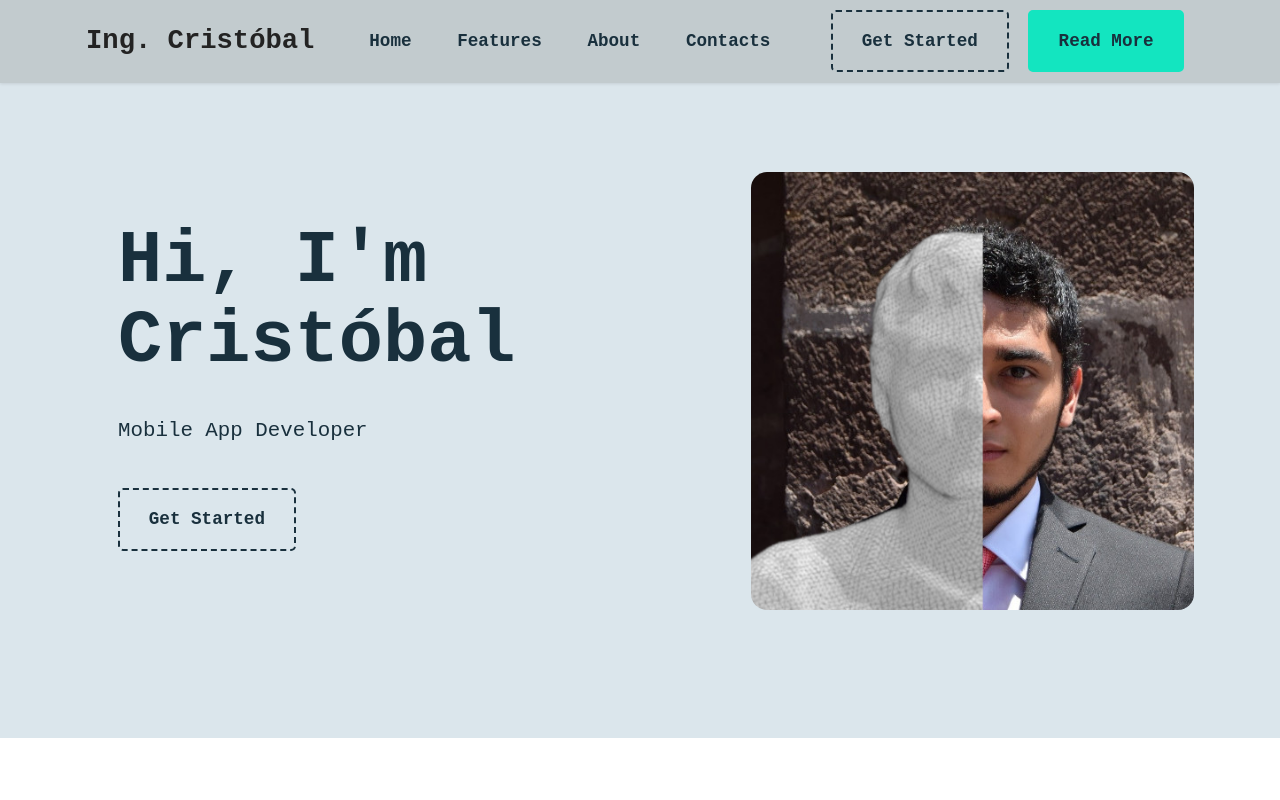
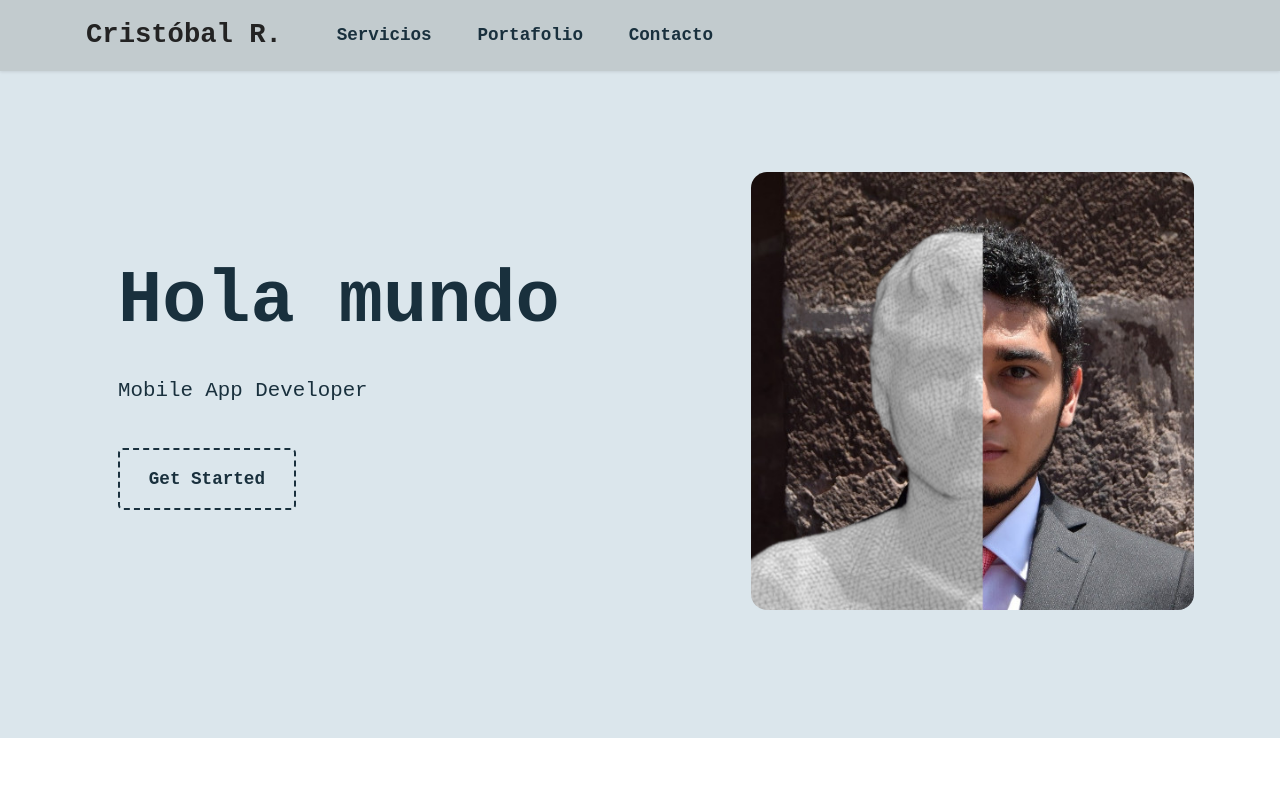
Before and after one commit to cristobalrodbar/cristobalrodbar.github.io, a website: page index.html in a window 1280 px wide. Shown: the top 800 px of the page. Drawn offline with nearby package versions, Linux system fonts and the light colour scheme; some packages are replaced by stand-ins of ours; a script that the page names is missing; a web font is replaced by a local one.

Commit message:
cambios textos

```diff
--- a/index.html
+++ b/index.html
@@ -55,13 +55,11 @@
 <body><section id="top-1" style="display: none;"><a href="https://mobiri.se/a3">Best Website Design Ideas</a> Mobirise v5.6.4 <a href="https://mobiri.se/a6">Web Page Development Software</a></section>
 
   <section data-bs-version="5.1" class="menu menu1 cid-tlVfrwbwzd" once="menu" id="menu01-0">
-
-
     <nav class="navbar navbar-dropdown navbar-fixed-top navbar-expand-lg">
         <div class="container">
             <div class="navbar-brand">
 
-                <span class="navbar-caption-wrap"><a class="navbar-caption text-black display-5" href="#">Ing. Cristóbal</a></span>
+                <span class="navbar-caption-wrap"><a class="navbar-caption text-black display-5" href="#">Cristóbal R.</a></span>
             </div>
             <button class="navbar-toggler" type="button" data-toggle="collapse" data-bs-toggle="collapse" data-target="#navbarSupportedContent" data-bs-target="#navbarSupportedContent" aria-controls="navbarNavAltMarkup" aria-expanded="false" aria-label="Toggle navigation">
                 <div class="hamburger">
@@ -73,27 +71,22 @@
             </button>
             <div class="collapse navbar-collapse" id="navbarSupportedContent">
                 <ul class="navbar-nav nav-dropdown" data-app-modern-menu="true">
-                    <li class="nav-item"><a class="nav-link link text-secondary display-4" href="https://mobiri.se/">Home</a></li>
-                    <li class="nav-item"><a class="nav-link link text-secondary show display-4" href="https://mobiri.se/" aria-expanded="true">Features</a></li>
-                    <li class="nav-item"><a class="nav-link link text-secondary display-4" href="https://mobiri.se/">About</a>
-                    </li>
-                    <li class="nav-item"><a class="nav-link link text-secondary display-4" href="https://mobiri.se/">Contacts</a>
-                    </li>
+<!--                     <li class="nav-item"><a class="nav-link link text-secondary display-4" href="https://mobiri.se/">Home</a></li>-->
+                    <!-- <li class="nav-item"><a class="nav-link link text-secondary scrollTo show display-4" href="#yo" aria-expanded="true">Yo</a></li> -->
+                    <li class="nav-item"><a class="nav-link link text-secondary scrollTo display-4" href="#servicios">Servicios</a></li>
+                    <li class="nav-item"><a class="nav-link link text-secondary scrollTo display-4" href="#portafolio">Portafolio</a></li>
+                    <li class="nav-item"><a class="nav-link link text-secondary scrollTo display-4" href="#contacto">Contacto</a></li>
+
                 </ul>
 
 
-                <div class="navbar-buttons mbr-section-btn"><a class="btn btn-secondary-outline display-4" href="https://mobiri.se/">Get Started</a> <a class="btn btn-primary display-4" href="https://mobiri.se/">Read More</a></div>
+                <!-- <div class="navbar-buttons mbr-section-btn"><a class="btn btn-secondary-outline display-4" href="https://mobiri.se/">Get Started</a> <a class="btn btn-primary display-4" href="https://mobiri.se/">Read More</a></div> -->
             </div>
         </div>
     </nav>
 </section>
 
 <section data-bs-version="5.1" class="header4 cid-tlVfs8bofq" id="header04-1">
-
-
-
-
-
 
     <div class="container">
         <div class="row justify-content-center">
@@ -108,7 +101,7 @@
                         </div>
                     </div> -->
 
-                    <h1 class="mbr-section-title mbr-fonts-style mb-4 display-1"><strong>Hi, I'm Cristóbal</strong></h1>
+                    <h1 class="mbr-section-title mbr-fonts-style mb-4 display-1"><strong>Hola mundo</strong></h1>
                     <p class="mbr-text mbr-fonts-style display-7">Mobile App Developer</p>
                     <div class="mbr-section-btn mt-4"><a class="btn btn-secondary-outline display-4" href="https://mobiri.se/">Get Started</a></div>
                 </div>
@@ -825,12 +818,9 @@
 
 
 <script src="./assets/others/bootstrap.bundle.min.js.descarga"></script>
-  <script src="./assets/others/smooth-scroll.js.descarga"></script>
-  <script src="./assets/others/index.js.descarga"></script>
-  <script src="./assets/others/navbar-dropdown.js.descarga"></script>
-  <script src="./assets/others/script.js.descarga"></script>
-
-
-
+<script src="./assets/others/smooth-scroll.js.descarga"></script>
+<script src="./assets/others/index.js.descarga"></script>
+<script src="./assets/others/navbar-dropdown.js.descarga"></script>
+<script src="./assets/others/script.js.descarga"></script>
 
 </body></html>
```
